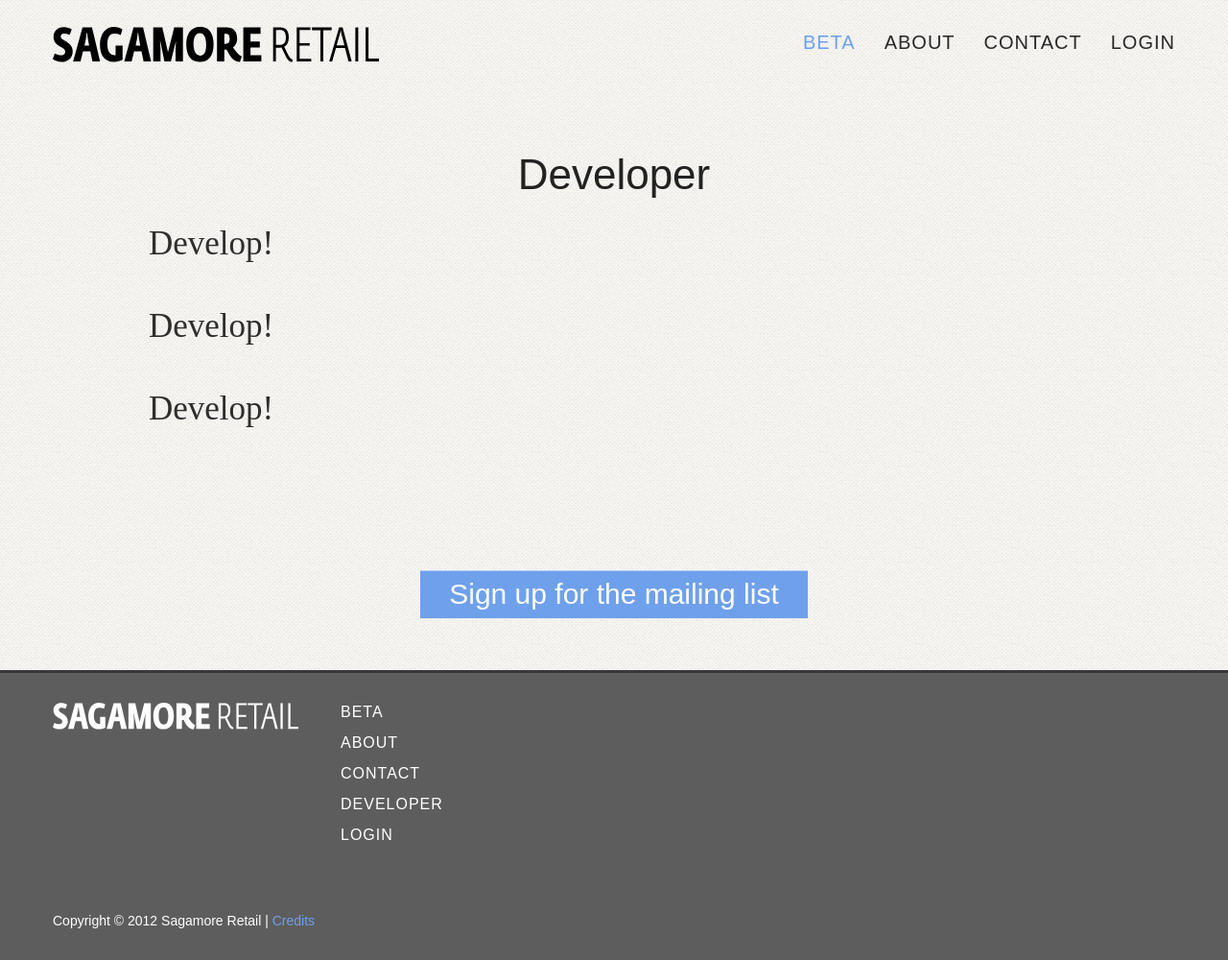
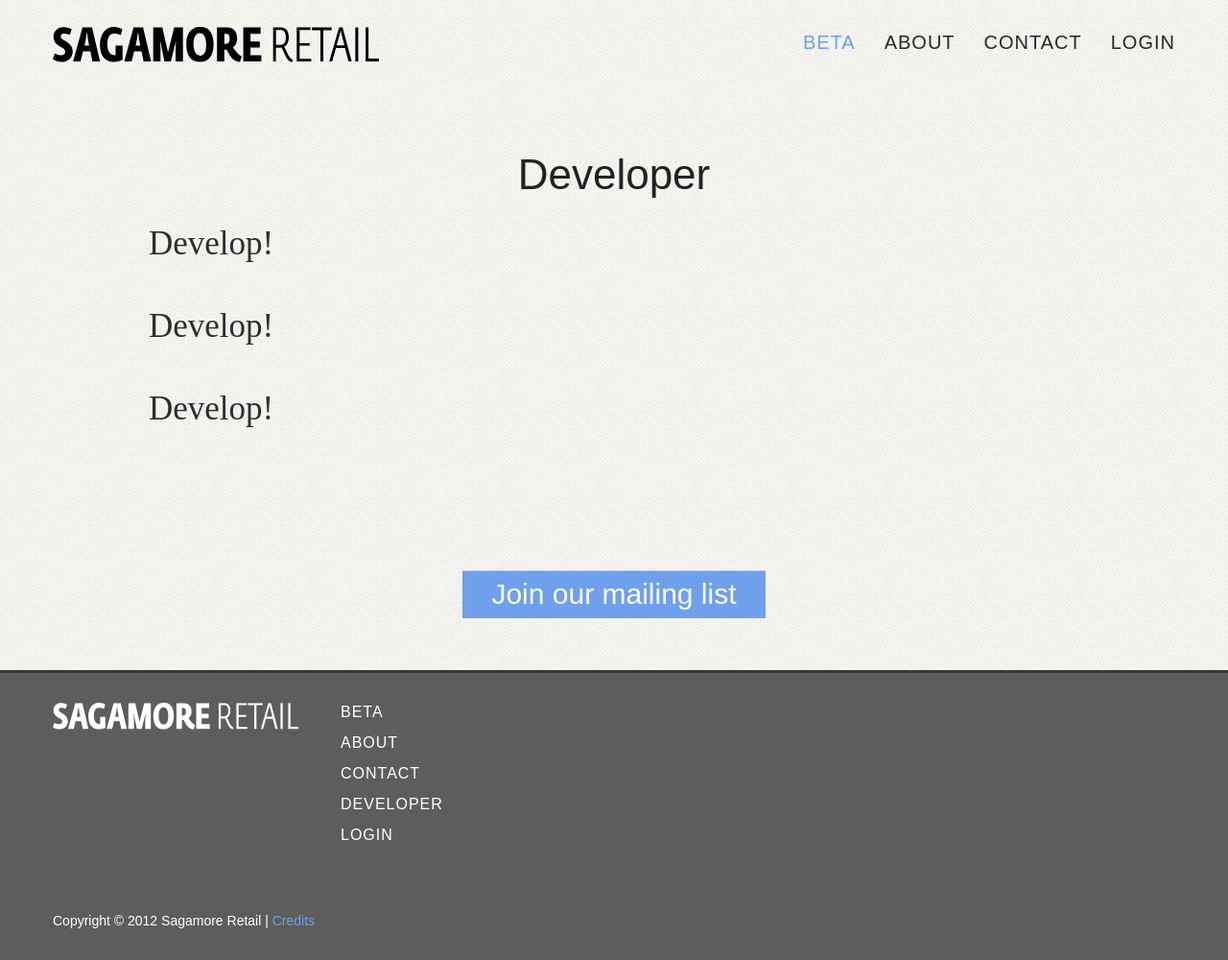
Before and after one commit to jitendrac/sagamore.github.com, a Jekyll site: the page built from developer.html, in a window 1280 px wide. Shown: the whole page at 96% size. Built offline with Jekyll 4.4.1, drawn with Linux system fonts in a browser that asks for light colours.

Commit message:
Fix up some links

```diff
--- a/_layouts/default.html
+++ b/_layouts/default.html
@@ -24,7 +24,7 @@
     <div class="topnav">
       <div class="four columns">
         <div class="logo">
-          <a href="indexl"><img src="/images/Sagamore-Retail-Logo-Black.svg" alt="Sagamore Retail"></a>
+          <a href="/"><img src="/images/Sagamore-Retail-Logo-Black.svg" alt="Sagamore Retail"></a>
         </div>
       </div>
       <div class="eight columns">
@@ -44,7 +44,7 @@
   <div class="botnav">
     <div class="row">
       <div class="three columns">
-        <a href="index.html"><img class="botlogo" src="/images/Sagamore-Retail-Logo-White.svg" alt="Sagamore Retail logo"></a>
+        <a href="/"><img class="botlogo" src="/images/Sagamore-Retail-Logo-White.svg" alt="Sagamore Retail logo"></a>
       </div>
       <div class="three columns">
         <div id="botmenu"><ul>
@@ -59,7 +59,7 @@
       <div class="five columns">
       </div>
       <div class="twelve columns">
-        <p class="copyright">Copyright &copy; 2012 Sagamore Retail | <a href="credits.htm">Credits</a></p>
+        <p class="copyright">Copyright &copy; 2012 Sagamore Retail | <a href="/credits">Credits</a></p>
       </div>
     </div>
   </div>
--- a/about.html
+++ b/about.html
@@ -31,7 +31,7 @@
       <br/>
     </div>
     <div class="ten columns">
-      <p class="betabutton"><a href="join" class="large button">Join our mailing list</a></p>
+      <p class="betabutton"><a href="/join" class="large button">Join our mailing list</a></p>
     </div>
     <div class="one column">
       <br/>
--- a/developer.html
+++ b/developer.html
@@ -30,7 +30,7 @@
     <br/>
   </div>
   <div class="ten columns">
-    <p class="betabutton"><a href="#" class="large button">Sign up for the mailing list</a></p>
+    <p class="betabutton"><a href="/join" class="large button">Join our mailing list</a></p>
   </div>
   <div class="one column">
     <br/>
```
Also changed, not shown: credits.html (+6 -1 lines).
